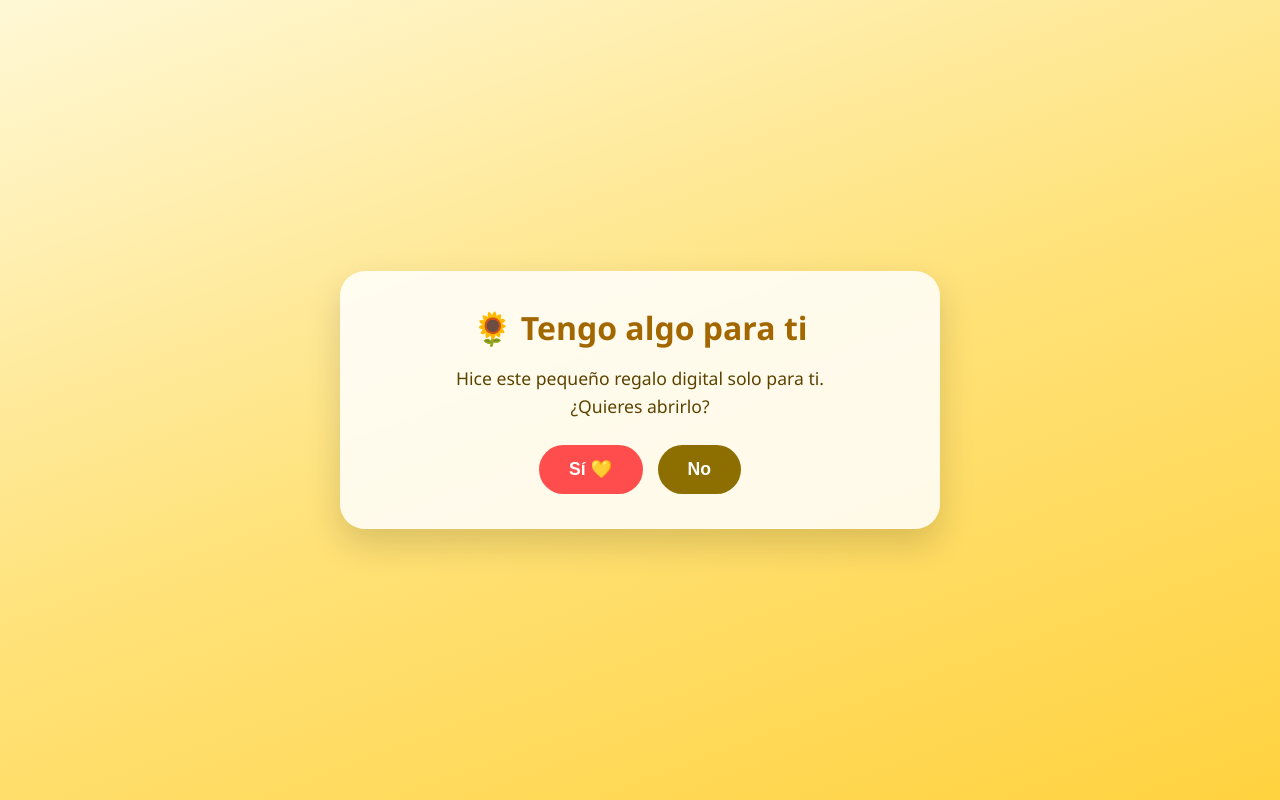
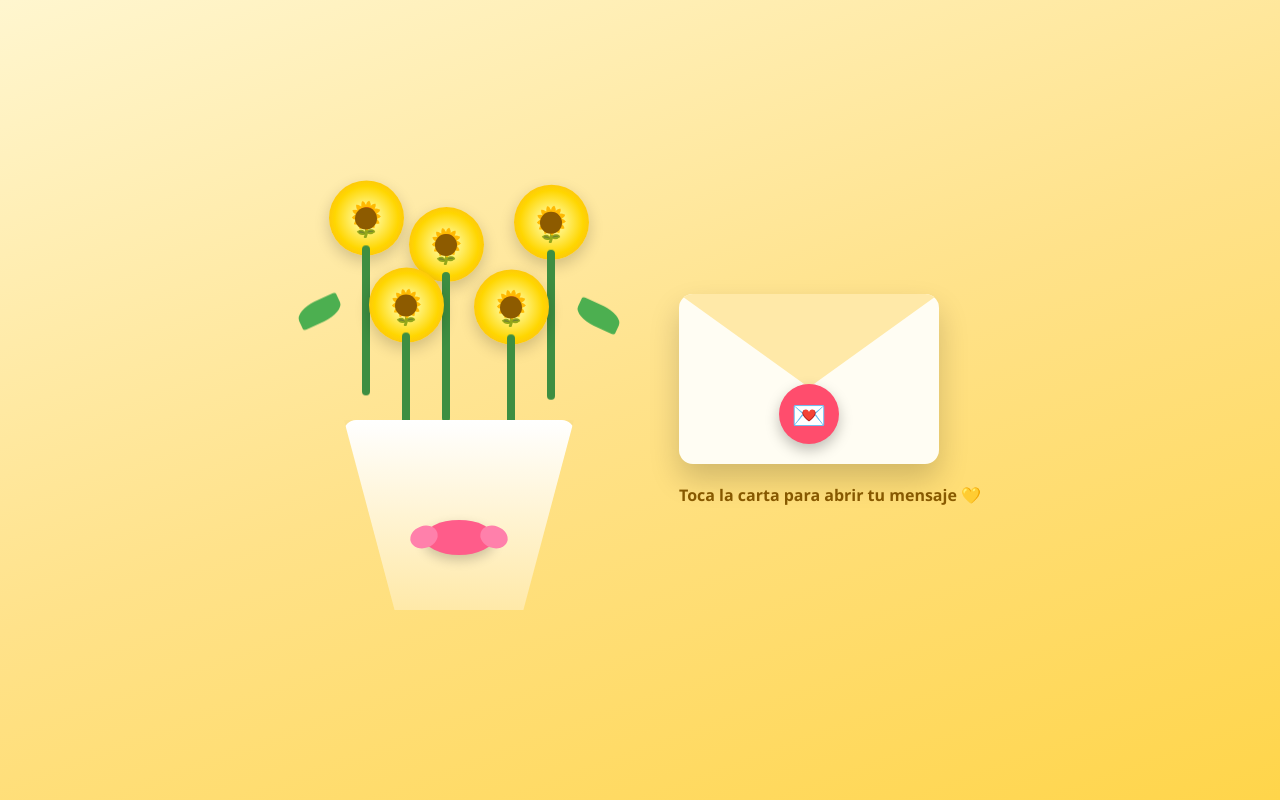
Before and after one commit to Marcos-1831/Flores-amarillas, a plain HTML site: page index.html in a window 1280 px wide. Drawn offline with Linux system fonts and the light colour scheme.

Commit message:
Update title and styles in index.html

```diff
--- a/index.html
+++ b/index.html
@@ -3,7 +3,7 @@
 <head>
   <meta charset="UTF-8">
   <meta name="viewport" content="width=device-width, initial-scale=1.0">
-  <title>Para ti 🌻</title>
+  <title>Un ramo para ti 🌻</title>
   <style>
     * {
       box-sizing: border-box;
@@ -12,32 +12,156 @@
     }
 
     body {
+      min-height: 100vh;
       font-family: "Segoe UI", Arial, sans-serif;
-      min-height: 100vh;
-      background: linear-gradient(160deg, #fff8d6, #ffe27a, #ffd23f);
+      background: linear-gradient(160deg, #fff6cf, #ffe28a, #ffd54a);
       display: flex;
       align-items: center;
       justify-content: center;
-      overflow: hidden;
-      text-align: center;
-      padding: 20px;
+      padding: 25px;
+      overflow-x: hidden;
     }
 
-    .pantalla {
-      display: none;
-      max-width: 600px;
-      width: 100%;
+    .contenedor {
+      display: flex;
+      align-items: center;
+      justify-content: center;
+      gap: 60px;
+      flex-wrap: wrap;
+      max-width: 1000px;
     }
 
-    .pantalla.activa {
-      display: block;
-      animation: aparecer 0.8s ease;
+    /* RAMO */
+    .ramo {
+      position: relative;
+      width: 320px;
+      height: 420px;
+      animation: aparecer 1s ease;
+    }
+
+    .flor {
+      position: absolute;
+      width: 75px;
+      height: 75px;
+      background: radial-gradient(circle at center, #fff176 25%, #ffd600 60%, #f9a825);
+      border-radius: 50%;
+      box-shadow: 0 6px 15px rgba(0, 0, 0, 0.18);
+      display: flex;
+      align-items: center;
+      justify-content: center;
+      animation: flotar 3.5s ease-in-out infinite;
+    }
+
+    .flor::before {
+      content: "";
+      position: absolute;
+      width: 22px;
+      height: 22px;
+      background: #8d5b00;
+      border-radius: 50%;
+    }
+
+    .flor::after {
+      content: "🌻";
+      font-size: 34px;
+    }
+
+    .tallo {
+      position: absolute;
+      width: 8px;
+      height: 150px;
+      background: #3e8e41;
+      border-radius: 10px;
+      top: 65px;
+      left: 50%;
+      transform: translateX(-50%);
+    }
+
+    .hoja {
+      position: absolute;
+      width: 45px;
+      height: 22px;
+      background: #4caf50;
+      border-radius: 50% 10% 50% 10%;
+      top: 120px;
+    }
+
+    .hoja.izquierda {
+      left: -32px;
+      transform: rotate(-25deg);
+    }
+
+    .hoja.derecha {
+      right: -32px;
+      transform: rotate(25deg) scaleX(-1);
+    }
+
+    .envoltura {
+      position: absolute;
+      bottom: 0;
+      left: 50%;
+      transform: translateX(-50%);
+      width: 230px;
+      height: 190px;
+      background: linear-gradient(180deg, #ffffff, #ffe9a8);
+      clip-path: polygon(0 0, 100% 0, 78% 100%, 22% 100%);
+      border-radius: 12px;
+      box-shadow: 0 12px 25px rgba(0, 0, 0, 0.18);
+      display: flex;
+      align-items: flex-end;
+      justify-content: center;
+      padding-bottom: 18px;
+    }
+
+    .lazo {
+      width: 70px;
+      height: 35px;
+      background: #ff5c8a;
+      border-radius: 50%;
+      position: absolute;
+      bottom: 55px;
+      left: 50%;
+      transform: translateX(-50%);
+      box-shadow: 0 5px 12px rgba(0, 0, 0, 0.2);
+    }
+
+    .lazo::before,
+    .lazo::after {
+      content: "";
+      position: absolute;
+      top: 6px;
+      width: 28px;
+      height: 22px;
+      background: #ff80ab;
+      border-radius: 50%;
+    }
+
+    .lazo::before {
+      left: -14px;
+      transform: rotate(-20deg);
+    }
+
+    .lazo::after {
+      right: -14px;
+      transform: rotate(20deg);
+    }
+
+    /* POSICIÓN DE FLORES */
+    .f1 { top: 0; left: 30px; animation-delay: 0s; }
+    .f2 { top: 25px; left: 110px; animation-delay: 0.3s; }
+    .f3 { top: 0; right: 30px; animation-delay: 0.6s; }
+    .f4 { top: 80px; left: 70px; animation-delay: 0.9s; }
+    .f5 { top: 80px; right: 70px; animation-delay: 1.2s; }
+
+    @keyframes flotar {
+      0%, 100% { transform: translateY(0); }
+      50% { transform: translateY(-10px); }
     }
 
     @keyframes aparecer {
       from {
         opacity: 0;
-        transform: translateY(20px);
+        transform: translateY(25px);
       }
       to {
         opacity: 1;
@@ -45,196 +169,216 @@
       }
     }
 
-    .tarjeta {
-      background: rgba(255, 255, 255, 0.85);
-      border-radius: 25px;
-      padding: 35px 25px;
-      box-shadow: 0 15px 35px rgba(0, 0, 0, 0.15);
+    /* CARTA */
+    .carta-zona {
+      text-align: center;
     }
 
-    h1 {
+    .sobre {
+      width: 260px;
+      height: 170px;
+      background: #fffdf3;
+      border-radius: 14px;
+      position: relative;
+      cursor: pointer;
+      box-shadow: 0 15px 30px rgba(0, 0, 0, 0.18);
+      transition: transform 0.3s ease;
+      animation: aparecer 1s ease;
+    }
+
+    .sobre:hover {
+      transform: scale(1.05);
+    }
+
+    .sobre::before {
+      content: "";
+      position: absolute;
+      top: 0;
+      left: 0;
+      width: 100%;
+      height: 55%;
+      background: #ffe9a8;
+      clip-path: polygon(0 0, 100% 0, 50% 100%);
+      border-radius: 14px 14px 0 0;
+    }
+
+    .sello {
+      position: absolute;
+      bottom: 20px;
+      left: 50%;
+      transform: translateX(-50%);
+      width: 60px;
+      height: 60px;
+      background: #ff4d6d;
+      border-radius: 50%;
+      display: flex;
+      align-items: center;
+      justify-content: center;
+      font-size: 28px;
+      color: white;
+      box-shadow: 0 6px 14px rgba(0, 0, 0, 0.25);
+    }
+
+    .texto-carta {
+      margin-top: 20px;
+      font-weight: bold;
+      color: #8a5b00;
+    }
+
+    /* MENSAJE */
+    .mensaje {
+      display: none;
+      max-width: 430px;
+      background: #fffdf3;
+      padding: 30px;
+      border-radius: 20px;
+      box-shadow: 0 18px 35px rgba(0, 0, 0, 0.2);
+      animation: abrirCarta 0.8s ease;
+    }
+
+    .mensaje.visible {
+      display: block;
+    }
+
+    @keyframes abrirCarta {
+      from {
+        opacity: 0;
+        transform: scale(0.8) translateY(20px);
+      }
+      to {
+        opacity: 1;
+        transform: scale(1) translateY(0);
+      }
+    }
+
+    .mensaje h2 {
       color: #a36700;
-      font-size: 2rem;
       margin-bottom: 15px;
     }
 
-    p {
+    .mensaje p {
       color: #5c4300;
-      font-size: 1.1rem;
-      line-height: 1.6;
-      margin-bottom: 25px;
+      line-height: 1.7;
+      font-style: italic;
     }
 
-    .botones {
-      display: flex;
-      gap: 15px;
-      justify-content: center;
-      flex-wrap: wrap;
+    .firma {
+      margin-top: 20px;
+      font-weight: bold;
+      font-style: normal;
+      color: #ff4d6d;
     }
 
-    button {
-      border: none;
-      padding: 14px 30px;
-      font-size: 1.1rem;
-      font-weight: bold;
-      border-radius: 50px;
-      cursor: pointer;
-      transition: transform 0.2s, box-shadow 0.2s;
-    }
-
-    button:hover {
-      transform: scale(1.07);
-      box-shadow: 0 8px 18px rgba(0, 0, 0, 0.2);
-    }
-
-    .btn-si {
-      background: #ff4d4d;
-      color: white;
-    }
-
-    .btn-no {
-      background: #8d6e00;
-      color: white;
-    }
-
-    .poema {
-      font-style: italic;
-      background: #fffbe8;
-      border-left: 6px solid #ffc300;
-      padding: 18px;
-      border-radius: 12px;
-      margin-top: 20px;
-    }
-
-    .flores {
+    .brillos {
       position: fixed;
       inset: 0;
       pointer-events: none;
-      z-index: 5;
     }
 
-    .flor {
+    .brillo {
       position: absolute;
-      bottom: -80px;
-      font-size: 38px;
+      bottom: -40px;
+      font-size: 24px;
       animation: subir 6s linear forwards;
     }
 
     @keyframes subir {
       0% {
-        transform: translateY(0) rotate(0deg);
+        transform: translateY(0);
         opacity: 1;
       }
       100% {
-        transform: translateY(-110vh) rotate(360deg);
+        transform: translateY(-110vh);
         opacity: 0;
       }
     }
 
-    .corazon {
-      position: fixed;
-      bottom: -50px;
-      font-size: 26px;
-      animation: subir 7s linear forwards;
+    @media (max-width: 760px) {
+      .contenedor {
+        gap: 35px;
+      }
+
+      .ramo {
+        transform: scale(0.85);
+      }
     }
   </style>
 </head>
 <body>
 
-  <!-- INTRO -->
-  <section id="intro" class="pantalla activa">
-    <div class="tarjeta">
-      <h1>🌻 Tengo algo para ti</h1>
-      <p>Hice este pequeño regalo digital solo para ti.<br>¿Quieres abrirlo?</p>
-      <div class="botones">
-        <button class="btn-si" onclick="responderSi()">Sí 💛</button>
-        <button class="btn-no" onclick="responderNo()">No</button>
+  <div class="contenedor">
+
+    <!-- RAMO -->
+    <div class="ramo">
+      <div class="flor f1"><div class="tallo"></div><div class="hoja izquierda"></div></div>
+      <div class="flor f2"><div class="tallo"></div></div>
+      <div class="flor f3"><div class="tallo"></div><div class="hoja derecha"></div></div>
+      <div class="flor f4"><div class="tallo"></div></div>
+      <div class="flor f5"><div class="tallo"></div></div>
+
+      <div class="envoltura">
+        <div class="lazo"></div>
       </div>
     </div>
-  </section>
 
-  <!-- CONFIRMACIÓN -->
-  <section id="confirmacion" class="pantalla">
-    <div class="tarjeta">
-      <h1>¿Segura que no quieres abrirlo? 🥺</h1>
-      <p>Te prometo que hay algo bonito esperándote…</p>
-      <div class="botones">
-        <button class="btn-si" onclick="abrirRegalo()">Sí, quiero abrirlo 💛</button>
+    <!-- CARTA -->
+    <div class="carta-zona">
+      <div class="sobre" id="sobre" onclick="abrirCarta()">
+        <div class="sello">💌</div>
       </div>
+      <p class="texto-carta">Toca la carta para abrir tu mensaje 💛</p>
     </div>
-  </section>
 
-  <!-- REGALO -->
-  <section id="regalo" class="pantalla">
-    <div class="tarjeta">
-      <h1>Para ti, con cariño 🌻</h1>
+    <!-- MENSAJE -->
+    <div class="mensaje" id="mensaje">
+      <h2>Para ti 🌻</h2>
+      <p>
+        Estas flores amarillas son un pequeño detalle para recordarte
+        lo bonita que eres por dentro y por fuera.<br><br>
 
-      <div class="poema">
-        <p>
-          Como flores amarillas que brillan al despertar,<br>
-          así ilumina tu sonrisa cada lugar.<br><br>
-          Eres luz, eres calma, eres un sueño bonito,<br>
-          y este pequeño regalo guarda mi cariño infinito.<br><br>
-          Que la vida te regale motivos para sonreír,<br>
-          y que nunca olvides lo especial que eres para mí. 💛
-        </p>
-      </div>
+        Como el sol ilumina la mañana, tu sonrisa ilumina los días
+        de las personas que tienen la suerte de conocerte.<br><br>
 
-      <p>Con mucho cariño, para una persona muy especial. 🌻✨</p>
+        Gracias por ser especial, por tu forma de ser y por hacer
+        que todo se sienta un poco más bonito. 💛
+      </p>
+      <p class="firma">Con cariño, para ti ✨</p>
     </div>
-  </section>
 
-  <div id="flores" class="flores"></div>
+  </div>
+
+  <div class="brillos" id="brillos"></div>
 
   <script>
-    const intro = document.getElementById("intro");
-    const confirmacion = document.getElementById("confirmacion");
-    const regalo = document.getElementById("regalo");
-    const contenedorFlores = document.getElementById("flores");
+    function abrirCarta() {
+      const mensaje = document.getElementById("mensaje");
+      const sobre = document.getElementById("sobre");
 
-    function mostrarPantalla(pantalla) {
-      document.querySelectorAll(".pantalla").forEach(seccion => {
-        seccion.classList.remove("activa");
-      });
-      pantalla.classList.add("activa");
+      mensaje.classList.add("visible");
+      sobre.style.display = "none";
+
+      crearBrillos();
     }
 
-    function responderNo() {
-      mostrarPantalla(confirmacion);
-    }
-
-    function responderSi() {
-      abrirRegalo();
-    }
-
-    function abrirRegalo() {
-      mostrarPantalla(regalo);
-      crearFlores();
-    }
-
-    function crearFlores() {
-      const emojis = ["🌻", "🌼", "💛", "✨", "🌸"];
+    function crearBrillos() {
+      const contenedor = document.getElementById("brillos");
+      const emojis = ["✨", "💛", "🌻", "🌼"];
 
       const intervalo = setInterval(() => {
-        const flor = document.createElement("div");
-        flor.className = "flor";
-        flor.textContent = emojis[Math.floor(Math.random() * emojis.length)];
+        const brillo = document.createElement("div");
+        brillo.className = "brillo";
+        brillo.textContent = emojis[Math.floor(Math.random() * emojis.length)];
 
-        flor.style.left = Math.random() * 95 + "vw";
-        flor.style.animationDuration = (4 + Math.random() * 4) + "s";
-        flor.style.fontSize = (25 + Math.random() * 30) + "px";
+        brillo.style.left = Math.random() * 95 + "vw";
+        brillo.style.animationDuration = (4 + Math.random() * 3) + "s";
+        brillo.style.fontSize = (18 + Math.random() * 22) + "px";
 
-        contenedorFlores.appendChild(flor);
+        contenedor.appendChild(brillo);
 
-        setTimeout(() => {
-          flor.remove();
-        }, 8000);
-      }, 350);
+        setTimeout(() => brillo.remove(), 7000);
+      }, 400);
 
-      // Detiene la creación después de 20 segundos para que no se llene demasiado
-      setTimeout(() => {
-        clearInterval(intervalo);
-      }, 20000);
+      setTimeout(() => clearInterval(intervalo), 15000);
     }
   </script>
 
```
